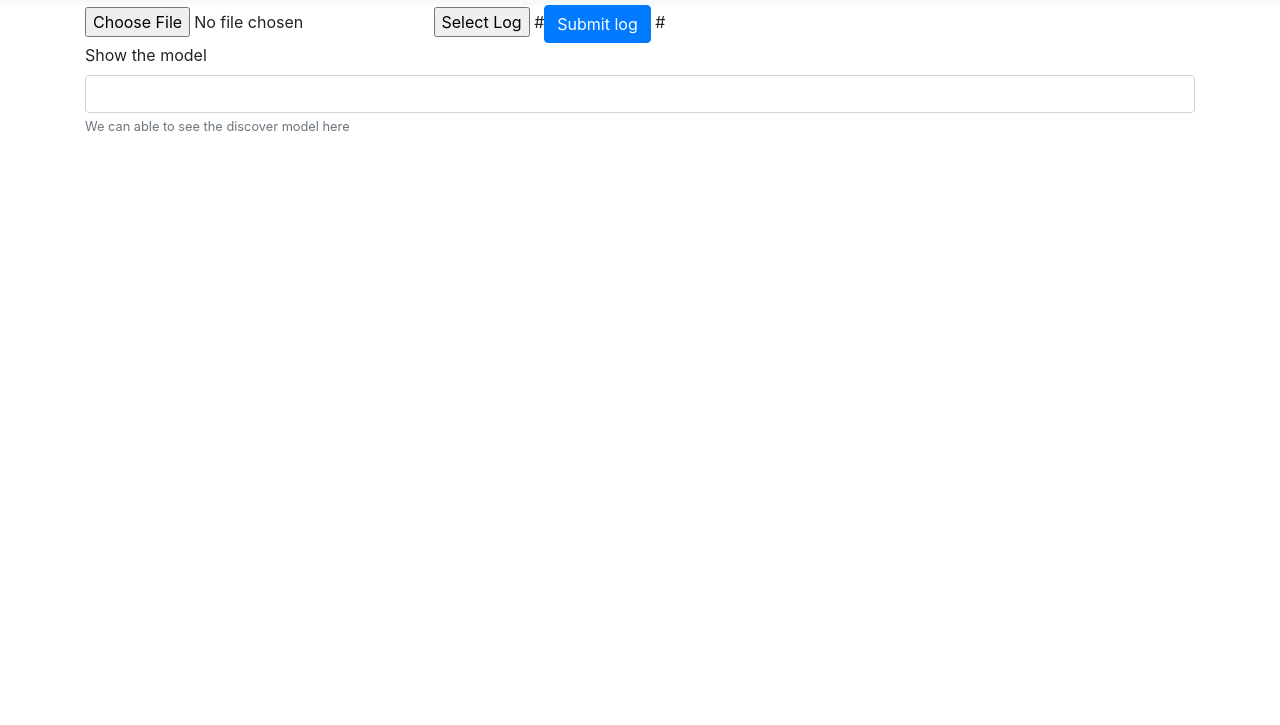
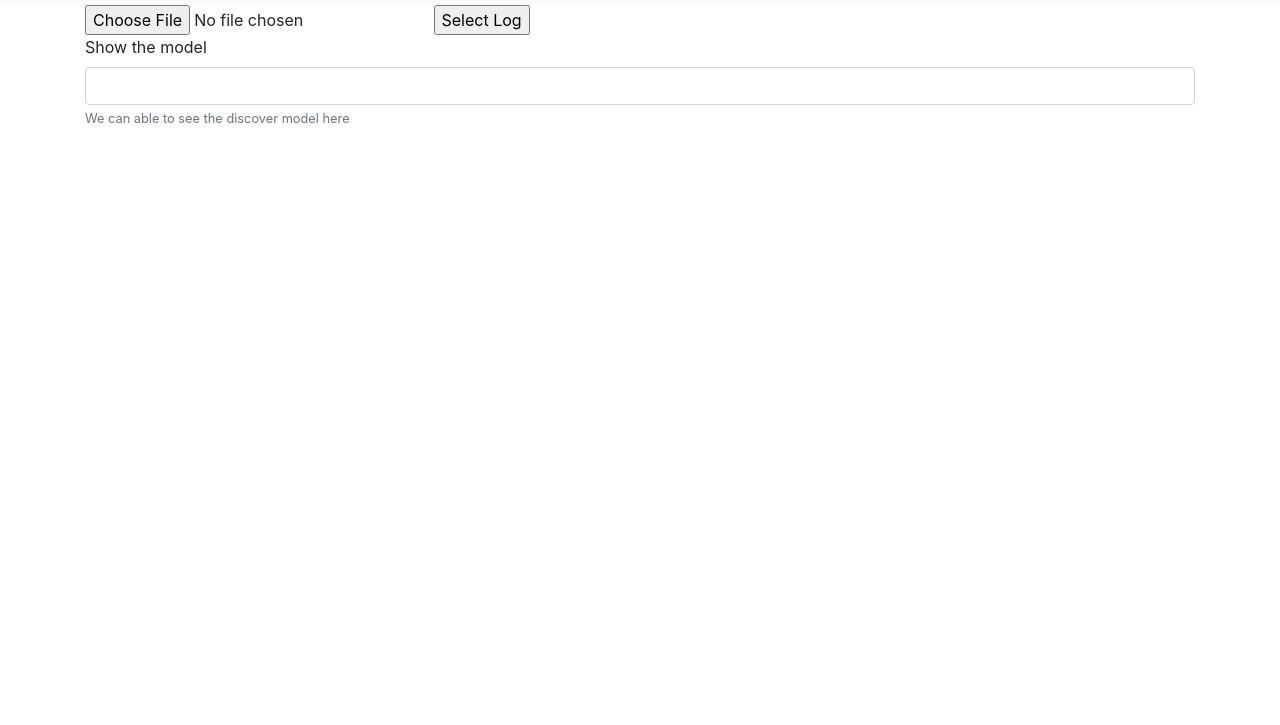
Before and after one commit to ccjake/lab-declarative-Conformance-Checking, a plain HTML site: page templates/index.html in a window 1280 px wide. Shown: the part 75-800 px from the top of the page. Drawn offline with nearby package versions, Linux system fonts and the light colour scheme.

Commit message:
first commit

```diff
--- a/templates/index.html
+++ b/templates/index.html
@@ -51,8 +51,7 @@
        <input type= "file" id="real-file" name="file2"/>
        <input type= "submit" value="Select Log">
 
-       #<button type="submit" class="btn btn-primary">Submit log</button>
-    #</form>
+
 
   <form>
       <div class="form-group">
```
